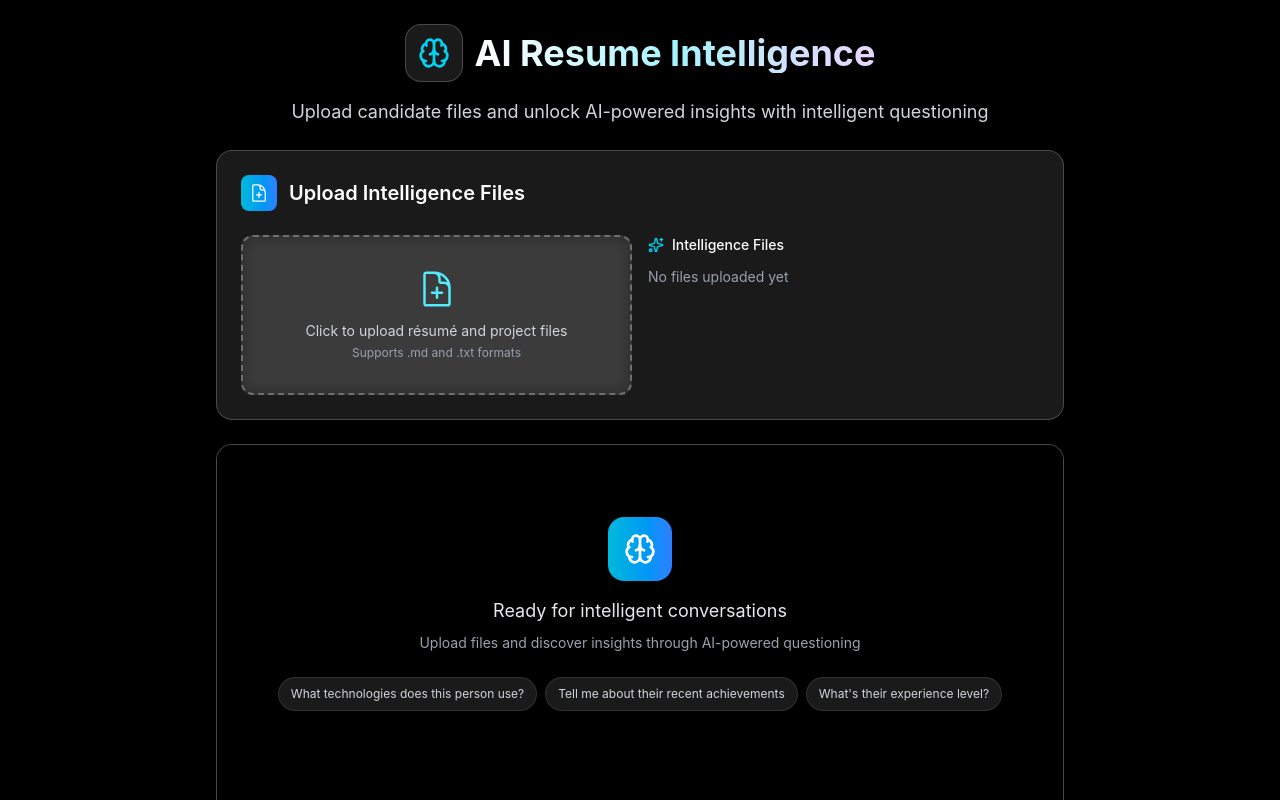
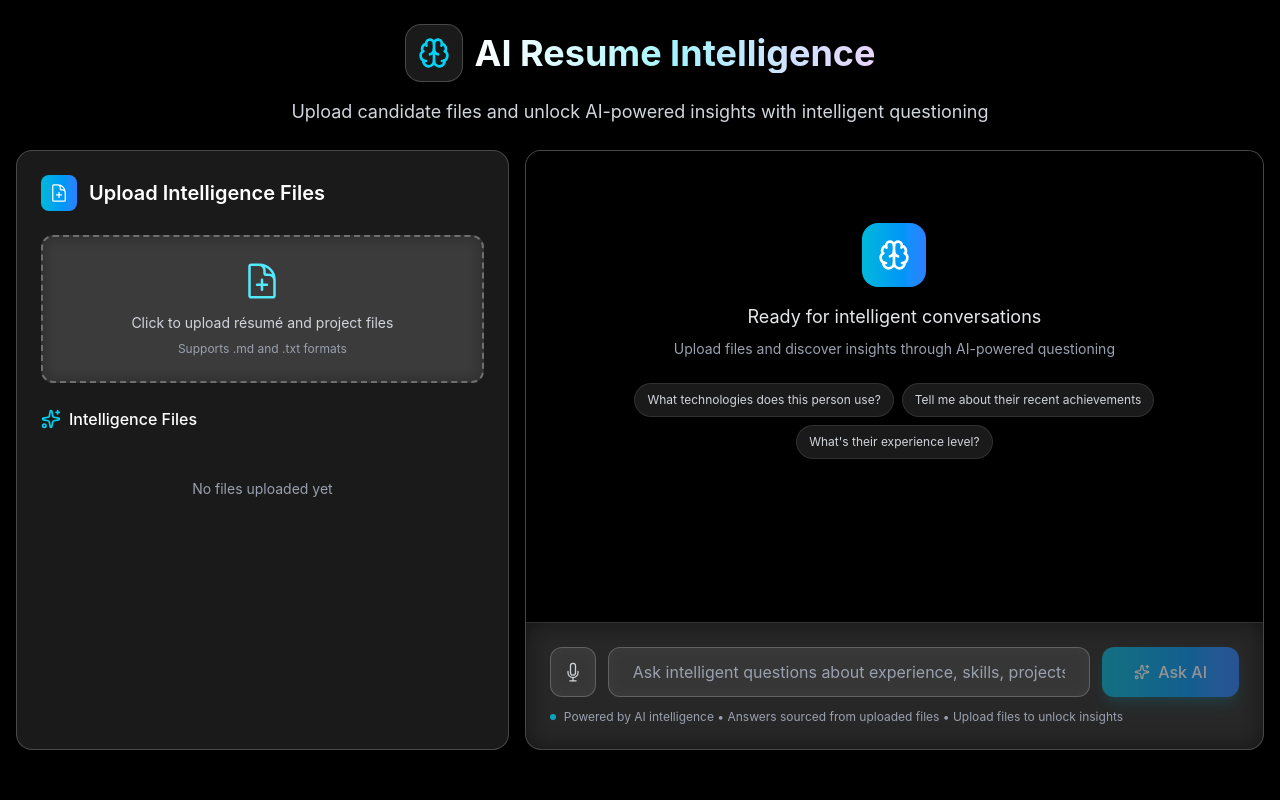
Before and after one commit to AbhiDAL/ai-resume-chat-bot, a Next.js app: page / in a window 1280 px wide. Shown: the top 800 px of the page. Built offline with nearby package versions, Linux system fonts and the light colour scheme.

Commit message:
Updating UI layout

```diff
--- a/src/app/page.tsx
+++ b/src/app/page.tsx
@@ -217,7 +217,7 @@ Ask me anything about their background, experience, or what specific skills they
 
   return (
     <div className="min-h-screen bg-black">
-      <main className="mx-auto max-w-4xl p-6 space-y-6">
+      <main className="mx-auto max-w-full px-4 py-6 space-y-6">
         <motion.div
           initial={{ opacity: 0, y: 20 }}
           animate={{ opacity: 1, y: 0 }}
@@ -253,12 +253,14 @@ Ask me anything about their background, experience, or what specific skills they
           )}
         </motion.div>
 
-        {/* File Upload Section */}
+        {/* Two Column Layout */}
+        <div className="grid lg:grid-cols-[2fr_3fr] gap-4 min-h-[75vh]">
+          {/* Left Column - File Upload Section */}
           <motion.div
-          initial={{ opacity: 0, y: 20 }}
-          animate={{ opacity: 1, y: 0 }}
+            initial={{ opacity: 0, x: -20 }}
+            animate={{ opacity: 1, x: 0 }}
             transition={{ duration: 0.8, delay: 0.2 }}
-          className="bg-white/10 backdrop-blur-md border border-white/20 rounded-2xl p-6 shadow-xl"
+            className="bg-white/10 backdrop-blur-md border border-white/20 rounded-2xl p-6 shadow-xl h-[75vh] flex flex-col"
           >
             <h2 className="text-xl font-semibold mb-6 flex items-center gap-3 text-white">
               <div className="p-2 bg-gradient-to-r from-cyan-500 to-blue-500 rounded-lg">
@@ -276,12 +278,12 @@ Ask me anything about their background, experience, or what specific skills they
             className="hidden"
           />
 
-        <div className="grid md:grid-cols-2 gap-4">
+          <div className="flex flex-col h-full space-y-6">
             <motion.button
               onClick={() => fileInputRef.current?.click()}
               whileHover={{ scale: 1.02, y: -2 }}
               whileTap={{ scale: 0.98 }}
-            className="group border-2 border-dashed border-white/30 rounded-xl p-8 text-center hover:border-cyan-400/50 transition-all duration-300 bg-white/5 backdrop-blur-sm"
+              className="w-full group border-2 border-dashed border-white/30 rounded-xl p-6 text-center hover:border-cyan-400/50 transition-all duration-300 bg-white/5 backdrop-blur-sm"
             >
               <motion.div
                 animate={{ rotate: uploadedFiles.length > 0 ? 360 : 0 }}
@@ -289,21 +291,21 @@ Ask me anything about their background, experience, or what specific skills they
               >
                 <DocumentPlusIcon className="w-10 h-10 mx-auto mb-3 text-cyan-300 group-hover:text-cyan-200 transition-colors" />
               </motion.div>
-            <p className="text-sm text-gray-300 group-hover:text-white transition-colors">
+              <p className="text-sm text-gray-300 group-hover:text-white transition-colors mb-2">
                 Click to upload résumé and project files
               </p>
-            <p className="text-xs text-gray-400 mt-1">Supports .md and .txt formats</p>
+              <p className="text-xs text-gray-400">Supports .md and .txt formats</p>
             </motion.button>
 
-          <div className="space-y-3">
-            <p className="text-sm font-medium text-white flex items-center gap-2">
-              <Sparkles className="w-4 h-4 text-cyan-400" />
+            <div className="flex-1 space-y-4 min-h-0">
+              <p className="text-base font-medium text-white flex items-center gap-2">
+                <Sparkles className="w-5 h-5 text-cyan-400" />
                 Intelligence Files
               </p>
               {uploadedFiles.length === 0 ? (
-              <p className="text-sm text-gray-400">No files uploaded yet</p>
+                <p className="text-sm text-gray-400 text-center py-8">No files uploaded yet</p>
               ) : (
-              <div className="space-y-2">
+                <div className="space-y-3 overflow-auto flex-1 min-h-0 custom-scrollbar">
                   <AnimatePresence>
                     {uploadedFiles.map((file, i) => (
                       <motion.div
@@ -312,16 +314,16 @@ Ask me anything about their background, experience, or what specific skills they
                         animate={{ opacity: 1, x: 0 }}
                         exit={{ opacity: 0, x: -20 }}
                         transition={{ duration: 0.3, delay: i * 0.1 }}
-                      className="flex items-center gap-3 text-sm bg-white/10 rounded-lg p-3 backdrop-blur-sm border border-white/10"
+                        className="flex items-center gap-3 text-sm bg-white/10 rounded-lg p-4 backdrop-blur-sm border border-white/10"
                       >
-                      <span className={`px-3 py-1 rounded-full text-xs font-medium ${
+                        <span className={`px-3 py-2 rounded-full text-xs font-medium ${
                           file.type === 'resume'
                             ? 'bg-gradient-to-r from-blue-500 to-cyan-500 text-white'
                             : 'bg-gradient-to-r from-green-500 to-emerald-500 text-white'
                         }`}>
                           {file.type}
                         </span>
-                      <span className="text-gray-200 flex-1">{file.name}</span>
+                        <span className="text-gray-200 flex-1 font-medium">{file.name}</span>
                         <motion.div
                           animate={{ rotate: 360 }}
                           transition={{ duration: 2, repeat: Infinity, ease: "linear" }}
@@ -338,7 +340,7 @@ Ask me anything about their background, experience, or what specific skills they
                     initial={{ opacity: 0, scale: 0.8 }}
                     animate={{ opacity: 1, scale: 1 }}
                     exit={{ opacity: 0, scale: 0.8 }}
-                  className="flex items-center gap-2 text-xs text-emerald-400 font-medium bg-emerald-500/10 rounded-lg p-2 border border-emerald-500/20"
+                    className="flex items-center gap-2 text-sm text-emerald-400 font-medium bg-emerald-500/10 rounded-lg p-3 border border-emerald-500/20"
                   >
                     <div className="w-2 h-2 bg-emerald-400 rounded-full animate-pulse" />
                     {hasIntroduced ? "Intelligence Ready - Ask Away!" : "Preparing introduction..."}
@@ -349,14 +351,14 @@ Ask me anything about their background, experience, or what specific skills they
           </div>
           </motion.div>
 
-        {/* Chat Section */}
+          {/* Right Column - Chat Section */}
           <motion.div
-          initial={{ opacity: 0, y: 20 }}
-          animate={{ opacity: 1, y: 0 }}
+            initial={{ opacity: 0, x: 20 }}
+            animate={{ opacity: 1, x: 0 }}
             transition={{ duration: 0.8, delay: 0.4 }}
-          className="bg-white/10 backdrop-blur-md border border-white/20 rounded-2xl overflow-hidden shadow-xl"
+            className="bg-white/10 backdrop-blur-md border border-white/20 rounded-2xl overflow-hidden shadow-xl h-[75vh] flex flex-col"
           >
-          <div ref={areaRef} className="h-[50vh] overflow-auto p-6 space-y-4 bg-black custom-scrollbar">
+          <div ref={areaRef} className="flex-1 overflow-auto p-6 space-y-4 bg-black custom-scrollbar">
             {messages.length === 0 && (
               <motion.div
                 initial={{ opacity: 0, y: 20 }}
@@ -569,6 +571,7 @@ Ask me anything about their background, experience, or what specific skills they
             )}
           </div>
         </motion.div>
+        </div>
       </main>
     </div>
   );
```
Lines whose indentation alone changed are shown as unchanged.
